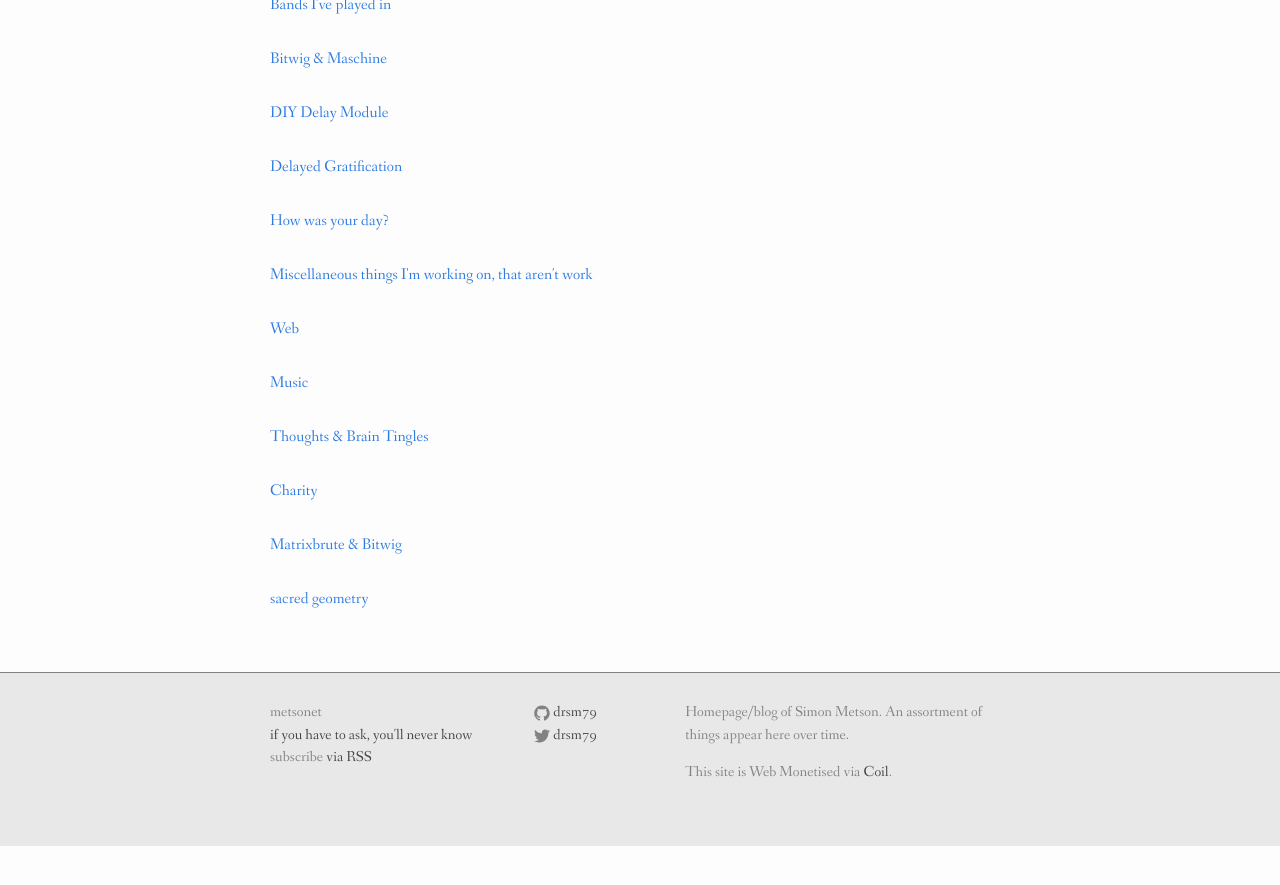
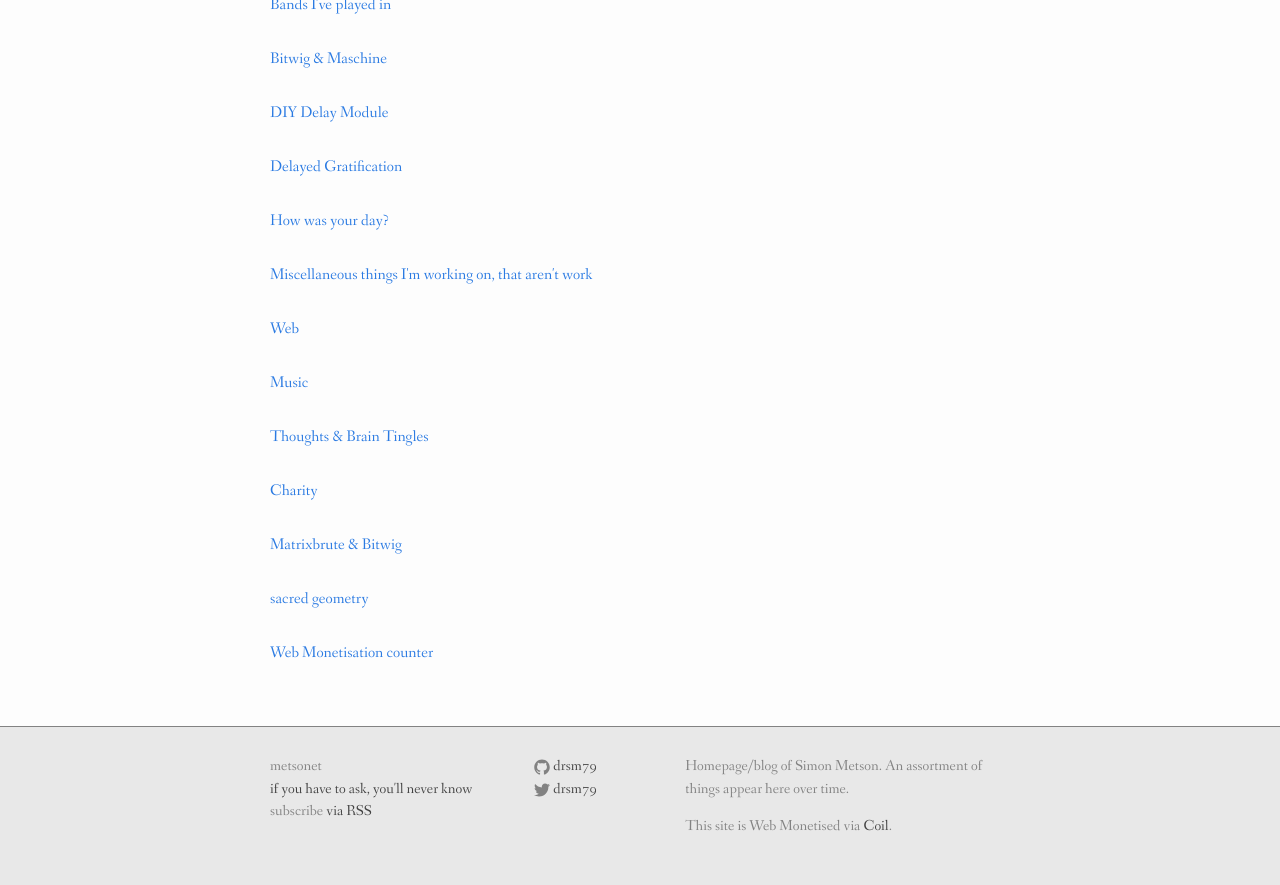
Before and after one commit to drsm79/drsm79.github.com, a Jekyll site: the page built from index.html, in a window 1280 px wide and 900 px high, scrolled down 1793 px. Shown: the top 885 px of the window. Built offline with Jekyll 4.4.1, drawn with Linux system fonts in a browser that asks for light colours; before the commit the page ends 2639 px from its top, so only the background shows below that.

Commit message:
Update wm_counter.html

```diff
--- a/wm_counter.html
+++ b/wm_counter.html
@@ -1,3 +1,7 @@
+---
+title: Web Monetisation counter
+---
+<!DOCTYPE html>
 <html>
 <head>
   <meta name="monetization" content="$ilp.uphold.com/Jqz4BEwQQKmp">
```
